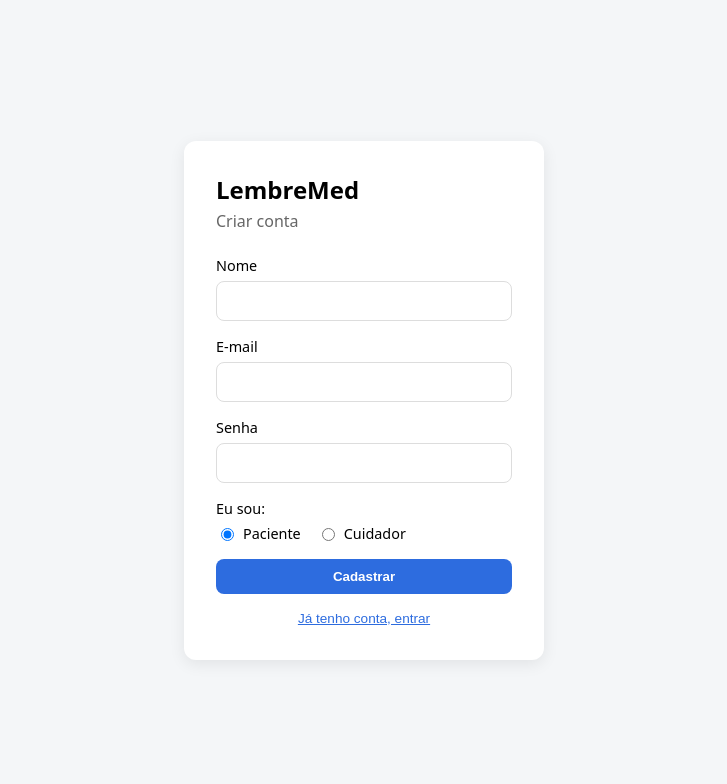
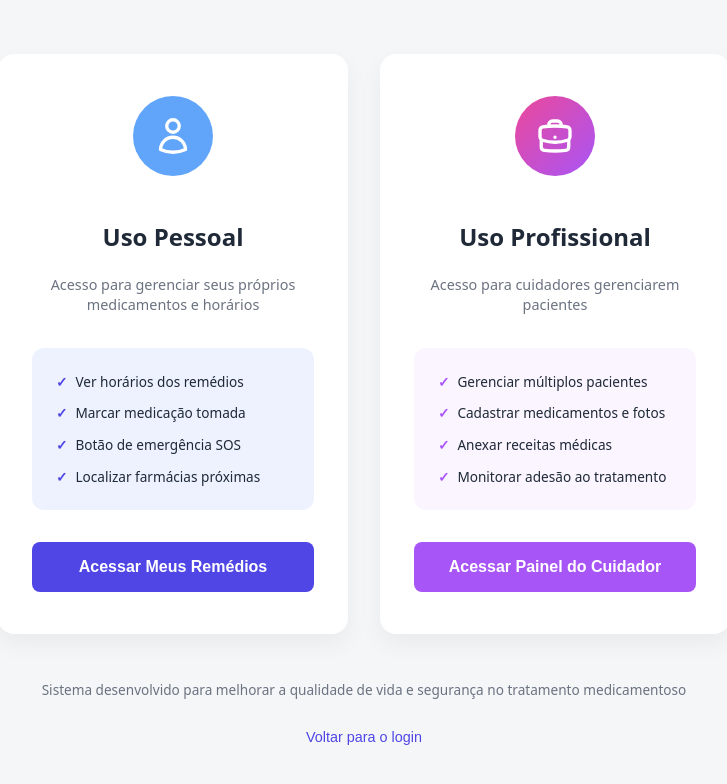
Before and after one commit to Bancos-de-Dados-II/projeto-final-lembremed, a React (Vite) app in the folder frontend/: page / in a window 1280 px wide. Both pictures are taken after a click on the button "Não tenho conta, criar agora". Shown: the top 784 px of the page, without its empty margins (276-1003 px from the left). Built offline with nearby package versions, Linux system fonts and the light colour scheme; no server answers.

Commit message:
Estizando tela de login com cartoes

```diff
--- a/frontend/src/App.tsx
+++ b/frontend/src/App.tsx
@@ -14,6 +14,9 @@ function recuperarUsuarioSalvo(): UsuarioLogado | null {
 function App() {
   const [usuario, setUsuario] = useState<UsuarioLogado | null>(recuperarUsuarioSalvo());
   const [tela, setTela] = useState<'login' | 'cadastro'>('login');
+
+  // NOVO: Estado para saber qual card ele clicou
+  const [papelCadastro, setPapelCadastro] = useState<'PACIENTE' | 'CUIDADOR'>('PACIENTE');
 
   function aoAutenticar(usuarioLogado: UsuarioLogado, token: string) {
     localStorage.setItem('lembremed_usuario', JSON.stringify(usuarioLogado));
@@ -32,9 +35,19 @@ function App() {
 
   if (!usuario) {
     return tela === 'login' ? (
-      <Login aoLogar={aoAutenticar} aoIrParaCadastro={() => setTela('cadastro')} />
+      <Login
+        aoLogar={aoAutenticar}
+        aoIrParaCadastro={(papelClicado) => {
+          setPapelCadastro(papelClicado); // Salva qual card foi clicado
+          setTela('cadastro'); // Muda para a tela de cadastro
+        }}
+      />
     ) : (
-      <Cadastro aoCadastrar={aoAutenticar} aoVoltarParaLogin={() => setTela('login')} />
+      <Cadastro
+        papelInicial={papelCadastro} // Passa a informação para o formulário de cadastro
+        aoCadastrar={aoAutenticar}
+        aoVoltarParaLogin={() => setTela('login')}
+      />
     );
   }
 
--- a/frontend/src/components/Cadastro.tsx
+++ b/frontend/src/components/Cadastro.tsx
@@ -6,13 +6,15 @@ import './Login.css';
 interface CadastroProps {
   aoCadastrar: (usuario: UsuarioLogado, token: string) => void;
   aoVoltarParaLogin: () => void;
+  papelInicial: 'PACIENTE' | 'CUIDADOR';
 }
 
-export function Cadastro({ aoCadastrar, aoVoltarParaLogin }: CadastroProps) {
+// 1. Recebemos o papelInicial aqui nas propriedades
+export function Cadastro({ aoCadastrar, aoVoltarParaLogin, papelInicial }: CadastroProps) {
   const [nome, setNome] = useState('');
   const [email, setEmail] = useState('');
   const [senha, setSenha] = useState('');
-  const [papel, setPapel] = useState<'PACIENTE' | 'CUIDADOR'>('PACIENTE');
+  // 2. O useState de 'papel' foi removido, pois a escolha já foi feita na tela anterior
   const [carregando, setCarregando] = useState(false);
   const [erro, setErro] = useState<string | null>(null);
 
@@ -22,7 +24,9 @@ export function Cadastro({ aoCadastrar, aoVoltarParaLogin }: CadastroProps) {
     setCarregando(true);
 
     try {
-      await cadastrar({ nome, email, senha, papel });
+      // 3. Passamos o papelInicial direto para a função de cadastro da API
+      await cadastrar({ nome, email, senha, papel: papelInicial });
+
       // após cadastrar, já loga automaticamente pra não precisar digitar tudo de novo
       const resultado = await login(email, senha);
       aoCadastrar(resultado.usuario, resultado.token);
@@ -37,7 +41,11 @@ export function Cadastro({ aoCadastrar, aoVoltarParaLogin }: CadastroProps) {
     <main className="login">
       <div className="login__card">
         <h1 className="login__titulo">LembreMed</h1>
-        <p className="login__subtitulo">Criar conta</p>
+
+        {/* 4. Subtítulo dinâmico para dar feedback visual ao usuário */}
+        <p className="login__subtitulo">
+          Criar conta de {papelInicial === 'PACIENTE' ? 'Paciente' : 'Cuidador'}
+        </p>
 
         <form className="login__form" onSubmit={aoEnviar}>
           <label className="login__campo">
@@ -71,32 +79,7 @@ export function Cadastro({ aoCadastrar, aoVoltarParaLogin }: CadastroProps) {
             />
           </label>
 
-          <div className="login__campo">
-            Eu sou:
-            <div className="login__papel-opcoes">
-              <label className="login__papel-opcao">
-                <input
-                  type="radio"
-                  name="papel"
-                  value="PACIENTE"
-                  checked={papel === 'PACIENTE'}
-                  onChange={() => setPapel('PACIENTE')}
-                />
-                Paciente
-              </label>
-
-              <label className="login__papel-opcao">
-                <input
-                  type="radio"
-                  name="papel"
-                  value="CUIDADOR"
-                  checked={papel === 'CUIDADOR'}
-                  onChange={() => setPapel('CUIDADOR')}
-                />
-                Cuidador
-              </label>
-            </div>
-          </div>
+          {/* O bloco "Eu sou: Paciente / Cuidador" foi completamente removido daqui! */}
 
           {erro && (
             <p className="login__erro" role="alert">
--- a/frontend/src/components/Login.css
+++ b/frontend/src/components/Login.css
@@ -1,34 +1,60 @@
-.login {
+/* =========================================
+   VARIÁVEIS GLOBAIS DE COR
+   ========================================= */
+:root {
+  --blue-main: #4F46E5;
+  --blue-light: #EEF2FF;
+  --purple-main: #A855F7;
+  --purple-light: #FAF5FF;
+  --text-dark: #1F2937;
+  --text-gray: #6B7280;
+  --bg-color: #f4f6f8;
+}
+
+/* =========================================
+   ESTILOS DO CONTAINER GERAL
+   ========================================= */
+.login, .cadastro-container {
   min-height: 100vh;
   display: flex;
+  flex-direction: column;
   align-items: center;
   justify-content: center;
-  background: #f4f6f8;
+  background-color: var(--bg-color);
+  padding: 2rem;
 }
 
+/* =========================================
+   ESTILOS DO FORMULÁRIO DE LOGIN E CADASTRO (MODERNO)
+   ========================================= */
 .login__card {
-  background: #fff;
-  padding: 32px;
-  border-radius: 12px;
-  box-shadow: 0 4px 16px rgba(0, 0, 0, 0.08);
+  background: white;
+  padding: 2.5rem 2.5rem;
+  border-radius: 16px;
+  box-shadow: 0 10px 25px rgba(0, 0, 0, 0.05);
   width: 100%;
-  max-width: 360px;
+  max-width: 400px;
+  text-align: center;
 }
 
 .login__titulo {
-  margin: 0 0 4px;
-  font-size: 1.5rem;
+  color: var(--text-dark);
+  font-size: 1.8rem;
+  margin: 0 0 0.5rem;
+  font-weight: 700;
 }
 
 .login__subtitulo {
-  margin: 0 0 24px;
-  color: #666;
+  color: var(--text-gray);
+  font-size: 0.95rem;
+  margin: 0 0 2rem;
 }
 
 .login__form {
   display: flex;
   flex-direction: column;
   gap: 16px;
+  text-align: left;
 }
 
 .login__campo {
@@ -36,56 +62,198 @@
   flex-direction: column;
   gap: 6px;
   font-size: 0.9rem;
+  color: var(--text-dark);
+  font-weight: 500;
 }
 
 .login__campo input {
-  padding: 10px 12px;
-  border: 1px solid #ddd;
+  padding: 12px 16px;
+  border: 1px solid #E5E7EB;
   border-radius: 8px;
   font-size: 1rem;
+  background-color: #F9FAFB;
+  transition: border-color 0.2s, box-shadow 0.2s;
+  color: var(--text-dark);
+}
+
+.login__campo input:focus {
+  outline: none;
+  border-color: var(--blue-main);
+  box-shadow: 0 0 0 3px var(--blue-light);
+  background-color: white;
 }
 
 .login__erro {
-  color: #c0392b;
+  color: #DC2626;
   font-size: 0.85rem;
   margin: 0;
+  background-color: #FEF2F2;
+  padding: 10px;
+  border-radius: 8px;
+  border: 1px solid #FCA5A5;
 }
 
 .login__botao {
-  padding: 10px;
+  width: 100%;
+  padding: 1rem;
+  border-radius: 8px;
   border: none;
-  border-radius: 8px;
-  background: #2d6cdf;
-  color: #fff;
+  background-color: var(--blue-main);
+  color: white;
   font-weight: 600;
+  font-size: 1rem;
   cursor: pointer;
+  transition: opacity 0.2s, transform 0.1s;
+  margin-top: 0.5rem;
+}
+
+.login__botao:hover {
+  opacity: 0.9;
+}
+
+.login__botao:active {
+  transform: scale(0.98);
 }
 
 .login__botao:disabled {
   opacity: 0.6;
-  cursor: default;
-}
-
-.login__papel-opcoes {
-  display: flex;
-  gap: 16px;
-}
-
-.login__papel-opcao {
-  display: flex;
-  align-items: center;
-  gap: 6px;
-  font-weight: normal;
-  cursor: pointer;
+  cursor: not-allowed;
 }
 
 .login__link {
-  margin-top: 16px;
+  margin-top: 1.5rem;
   width: 100%;
   background: none;
   border: none;
-  color: #2d6cdf;
+  color: var(--blue-main);
   cursor: pointer;
+  font-size: 0.9rem;
+  font-weight: 500;
+  text-decoration: none;
+  transition: color 0.2s;
+}
+
+.login__link:hover {
+  text-decoration: underline;
+  color: #3730A3;
+}
+
+/* =========================================
+   ESTILOS DA ESCOLHA DE PERFIL (CARDS)
+   ========================================= */
+.cards-wrapper {
+  display: flex;
+  gap: 2rem;
+  margin-bottom: 2rem;
+}
+
+.card {
+  background: white;
+  border-radius: 16px;
+  padding: 2.5rem 2rem;
+  width: 350px;
+  box-shadow: 0 10px 25px rgba(0, 0, 0, 0.05);
+  display: flex;
+  flex-direction: column;
+  align-items: center;
+  text-align: center;
+  border: 2px solid transparent;
+  transition: transform 0.2s, border-color 0.2s;
+}
+
+.card-pessoal:hover {
+  border-color: var(--blue-light);
+  transform: translateY(-5px);
+}
+
+.card-profissional:hover {
+  border-color: var(--purple-light);
+  transform: translateY(-5px);
+}
+
+.icon-wrapper {
+  width: 80px;
+  height: 80px;
+  border-radius: 50%;
+  display: flex;
+  align-items: center;
+  justify-content: center;
+  margin-bottom: 1.5rem;
+  color: white;
+}
+
+.icon-wrapper svg {
+  width: 40px;
+  height: 40px;
+}
+
+.blue-icon { background-color: #60A5FA; }
+.purple-icon { background: linear-gradient(135deg, #EC4899, #A855F7); }
+
+.card h2 {
+  color: var(--text-dark);
+  font-size: 1.5rem;
+  margin-bottom: 0.5rem;
+}
+
+.card .subtitle {
+  color: var(--text-gray);
+  font-size: 0.9rem;
+  margin-bottom: 2rem;
+  line-height: 1.4;
+}
+
+.features-list {
+  border-radius: 12px;
+  padding: 1.5rem;
+  width: 100%;
+  text-align: left;
+  margin-bottom: 2rem;
+  flex-grow: 1;
+}
+
+.list-blue { background-color: var(--blue-light); }
+.list-purple { background-color: var(--purple-light); }
+
+.features-list ul {
+  list-style: none;
+  padding: 0;
+  margin: 0;
+}
+
+.features-list li {
   font-size: 0.85rem;
-  text-decoration: underline;
+  color: var(--text-dark);
+  margin-bottom: 0.8rem;
+  display: flex;
+  align-items: center;
 }
+
+.features-list li:last-child { margin-bottom: 0; }
+.list-blue li span { color: var(--blue-main); margin-right: 8px; font-weight: bold; }
+.list-purple li span { color: var(--purple-main); margin-right: 8px; font-weight: bold; }
+
+.btn {
+  width: 100%;
+  padding: 1rem;
+  border-radius: 8px;
+  border: none;
+  color: white;
+  font-weight: 600;
+  font-size: 1rem;
+  cursor: pointer;
+  transition: opacity 0.2s;
+}
+
+.btn:hover { opacity: 0.9; }
+.btn-blue { background-color: var(--blue-main); }
+.btn-purple { background-color: var(--purple-main); }
+
+.footer-text {
+  color: var(--text-gray);
+  font-size: 0.85rem;
+}
+
+@media (max-width: 768px) {
+  .cards-wrapper { flex-direction: column; }
+}
--- a/frontend/src/components/Login.tsx
+++ b/frontend/src/components/Login.tsx
@@ -5,7 +5,8 @@ import './Login.css';
 
 interface LoginProps {
   aoLogar: (usuario: UsuarioLogado, token: string) => void;
-  aoIrParaCadastro: () => void;
+  // Agora ele avisa qual papel foi escolhido
+  aoIrParaCadastro: (papel: 'PACIENTE' | 'CUIDADOR') => void;
 }
 
 export function Login({ aoLogar, aoIrParaCadastro }: LoginProps) {
@@ -13,6 +14,9 @@ export function Login({ aoLogar, aoIrParaCadastro }: LoginProps) {
   const [senha, setSenha] = useState('');
   const [carregando, setCarregando] = useState(false);
   const [erro, setErro] = useState<string | null>(null);
+
+  // Novo estado para controlar qual tela exibir
+  const [escolhendoPerfil, setEscolhendoPerfil] = useState(false);
 
   async function aoEnviar(evento: FormEvent) {
     evento.preventDefault();
@@ -29,6 +33,73 @@ export function Login({ aoLogar, aoIrParaCadastro }: LoginProps) {
     }
   }
 
+  // Se o usuário clicou em "criar conta", renderiza a tela de cards
+  if (escolhendoPerfil) {
+    return (
+      <main className="cadastro-container">
+        <div className="cards-wrapper">
+
+          {/* Card Paciente */}
+          <div className="card card-pessoal">
+            <div className="icon-wrapper blue-icon">
+              <svg xmlns="http://www.w3.org/2000/svg" fill="none" viewBox="0 0 24 24" strokeWidth={2} stroke="currentColor">
+                <path strokeLinecap="round" strokeLinejoin="round" d="M15.75 6a3.75 3.75 0 1 1-7.5 0 3.75 3.75 0 0 1 7.5 0ZM4.501 20.118a7.5 7.5 0 0 1 14.998 0A17.933 17.933 0 0 1 12 21.75c-2.676 0-5.216-.584-7.499-1.632Z" />
+              </svg>
+            </div>
+            <h2>Uso Pessoal</h2>
+            <p className="subtitle">Acesso para gerenciar seus próprios medicamentos e horários</p>
+
+            <div className="features-list list-blue">
+              <ul>
+                <li><span>✓</span> Ver horários dos remédios</li>
+                <li><span>✓</span> Marcar medicação tomada</li>
+                <li><span>✓</span> Botão de emergência SOS</li>
+                <li><span>✓</span> Localizar farmácias próximas</li>
+              </ul>
+            </div>
+
+            <button className="btn btn-blue" onClick={() => aoIrParaCadastro('PACIENTE')}>
+                Acessar Meus Remédios
+            </button>
+          </div>
+
+          {/* Card Cuidador */}
+          <div className="card card-profissional">
+            <div className="icon-wrapper purple-icon">
+              <svg xmlns="http://www.w3.org/2000/svg" fill="none" viewBox="0 0 24 24" strokeWidth={2} stroke="currentColor">
+                <path strokeLinecap="round" strokeLinejoin="round" d="M20.25 14.15v4.25c0 1.094-.787 2.036-1.872 2.18-2.087.277-4.216.42-6.378.42s-4.291-.143-6.378-.42c-1.085-.144-1.872-1.086-1.872-2.18v-4.25m16.5 0a2.18 2.18 0 0 0 .75-1.661V8.706c0-1.081-.768-2.015-1.837-2.175a48.114 48.114 0 0 0-3.413-.387m4.5 8.006c-.194.165-.42.295-.673.38A23.978 23.978 0 0 1 12 15.75c-2.648 0-5.195-.429-7.577-1.22a2.016 2.016 0 0 1-.673-.38m0 0A2.18 2.18 0 0 1 3 12.489V8.706c0-1.081.768-2.015 1.837-2.175a48.111 48.111 0 0 1 3.413-.387m7.5 0V5.25A2.25 2.25 0 0 0 13.5 3h-3a2.25 2.25 0 0 0-2.25 2.25v.894m7.5 0a48.667 48.667 0 0 0-7.5 0M12 12.75h.008v.008H12v-.008Z" />
+              </svg>
+            </div>
+            <h2>Uso Profissional</h2>
+            <p className="subtitle">Acesso para cuidadores gerenciarem pacientes</p>
+
+            <div className="features-list list-purple">
+              <ul>
+                <li><span>✓</span> Gerenciar múltiplos pacientes</li>
+                <li><span>✓</span> Cadastrar medicamentos e fotos</li>
+                <li><span>✓</span> Anexar receitas médicas</li>
+                <li><span>✓</span> Monitorar adesão ao tratamento</li>
+              </ul>
+            </div>
+
+            <button className="btn btn-purple" onClick={() => aoIrParaCadastro('CUIDADOR')}>
+                Acessar Painel do Cuidador
+            </button>
+          </div>
+
+        </div>
+
+        <p className="footer-text">Sistema desenvolvido para melhorar a qualidade de vida e segurança no tratamento medicamentoso</p>
+
+        {/* Botão para voltar ao Login caso o usuário desista */}
+        <button className="login__link" style={{marginTop: '1rem'}} onClick={() => setEscolhendoPerfil(false)}>
+          Voltar para o login
+        </button>
+      </main>
+    );
+  }
+
+  // Se não estiver escolhendo perfil, renderiza o Login padrão
   return (
     <main className="login">
       <div className="login__card">
@@ -66,7 +137,9 @@ export function Login({ aoLogar, aoIrParaCadastro }: LoginProps) {
             {carregando ? 'Entrando...' : 'Entrar'}
           </button>
         </form>
-        <button type="button" className="login__link" onClick={aoIrParaCadastro}>
+
+        {/* Aqui está o pulo do gato: em vez de chamar aoIrParaCadastro, mudamos o estado */}
+        <button type="button" className="login__link" onClick={() => setEscolhendoPerfil(true)}>
           Não tenho conta, criar agora
         </button>
       </div>
```
Also changed, not shown: 1 other file (tests, documents, lock files or other folders).
